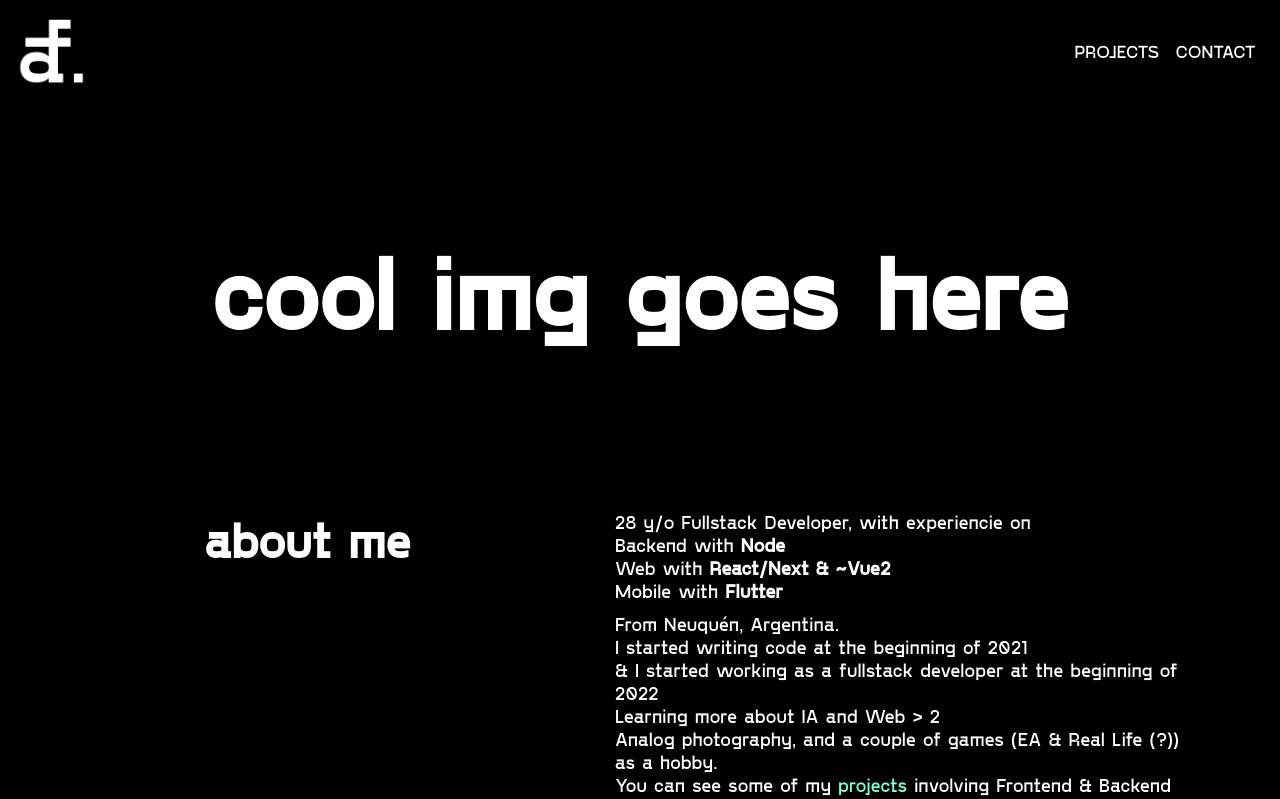
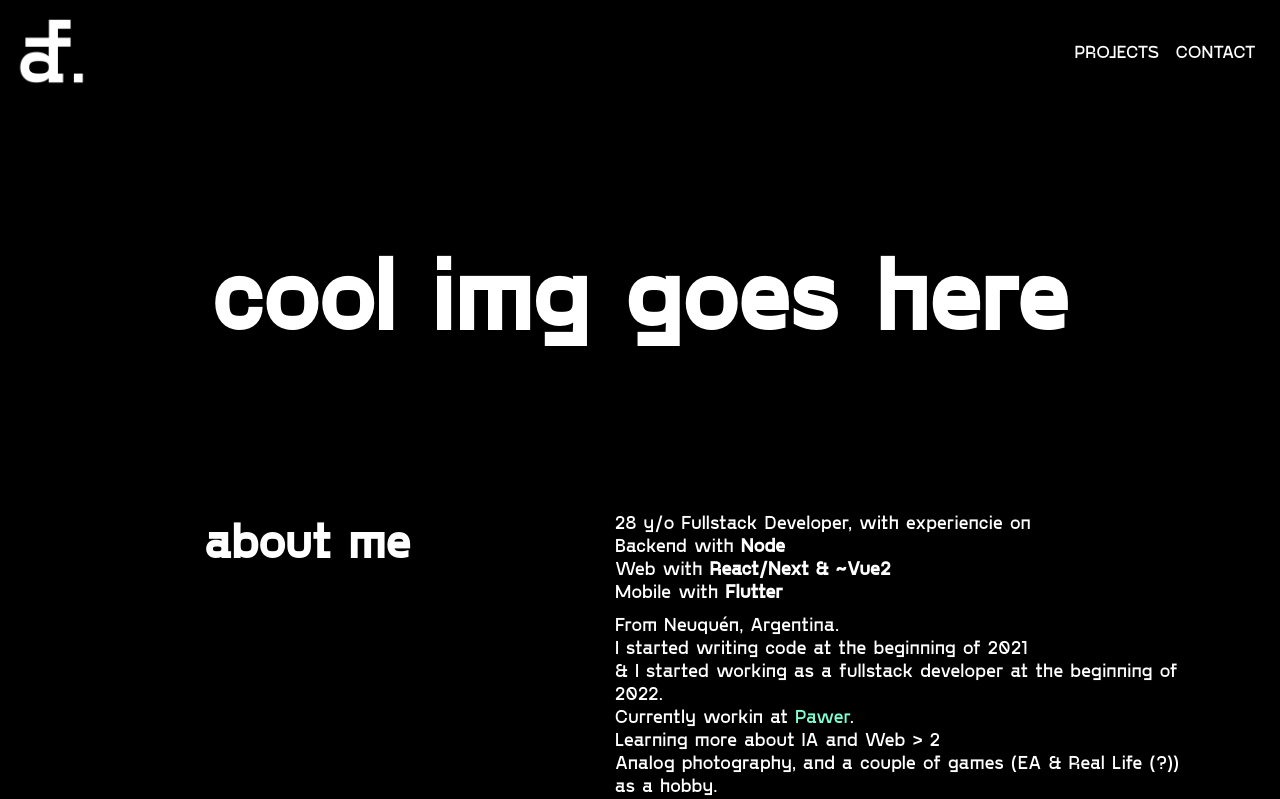
Before and after one commit to facuariasla/next-pf, a Next.js app: page / in a window 1280 px wide. Shown: the top 799 px of the page. Built offline with nearby package versions, Linux system fonts and the light colour scheme.

Commit message:
data added

```diff
--- a/components/about.tsx
+++ b/components/about.tsx
@@ -43,7 +43,19 @@ const About = () => {
           </p> */}
           <p>I started writing code at the beginning of 2021</p>
           <p>
-            & I started working as a fullstack developer at the beginning of 2022
+            & I started working as a fullstack developer at the beginning of
+            2022.
+          </p>
+          <p>
+            Currently workin at{" "}
+            <a
+              href="https://pawer.cl/"
+              target="_blank"
+              rel="noopener noreferrer"
+            >
+              Pawer
+            </a>
+            .
           </p>
           <p>Learning more about IA and Web {">"} 2</p>
           <p>
```
